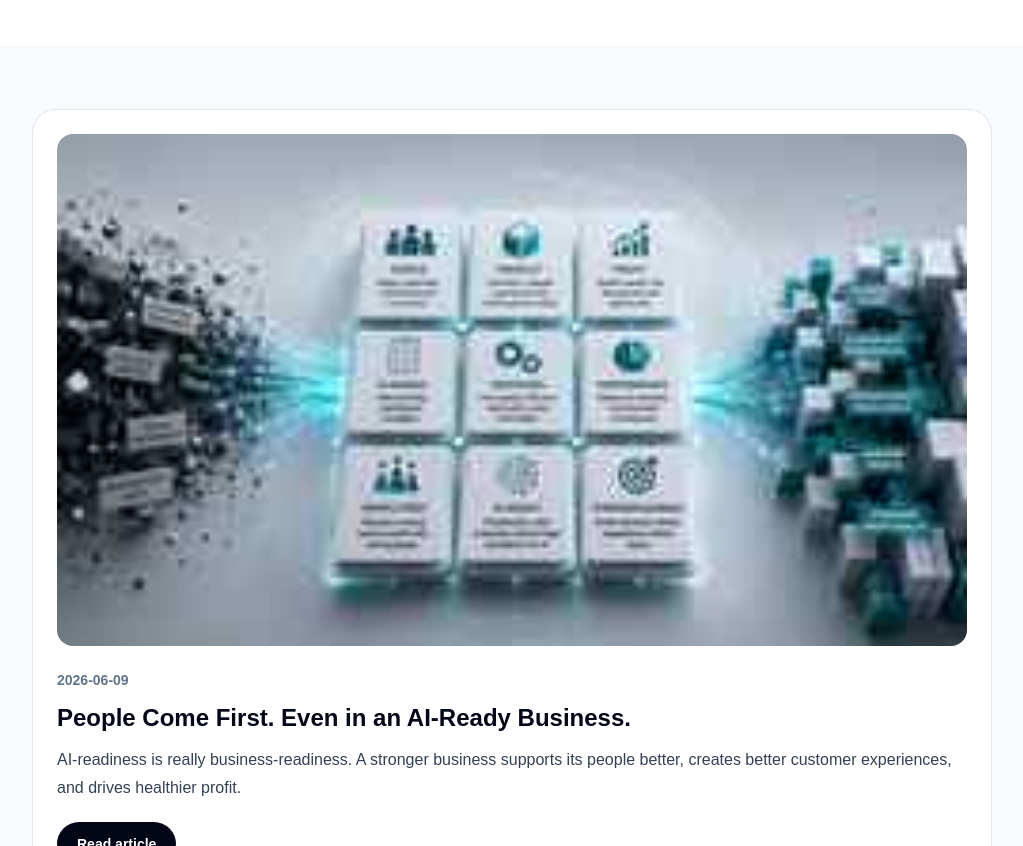
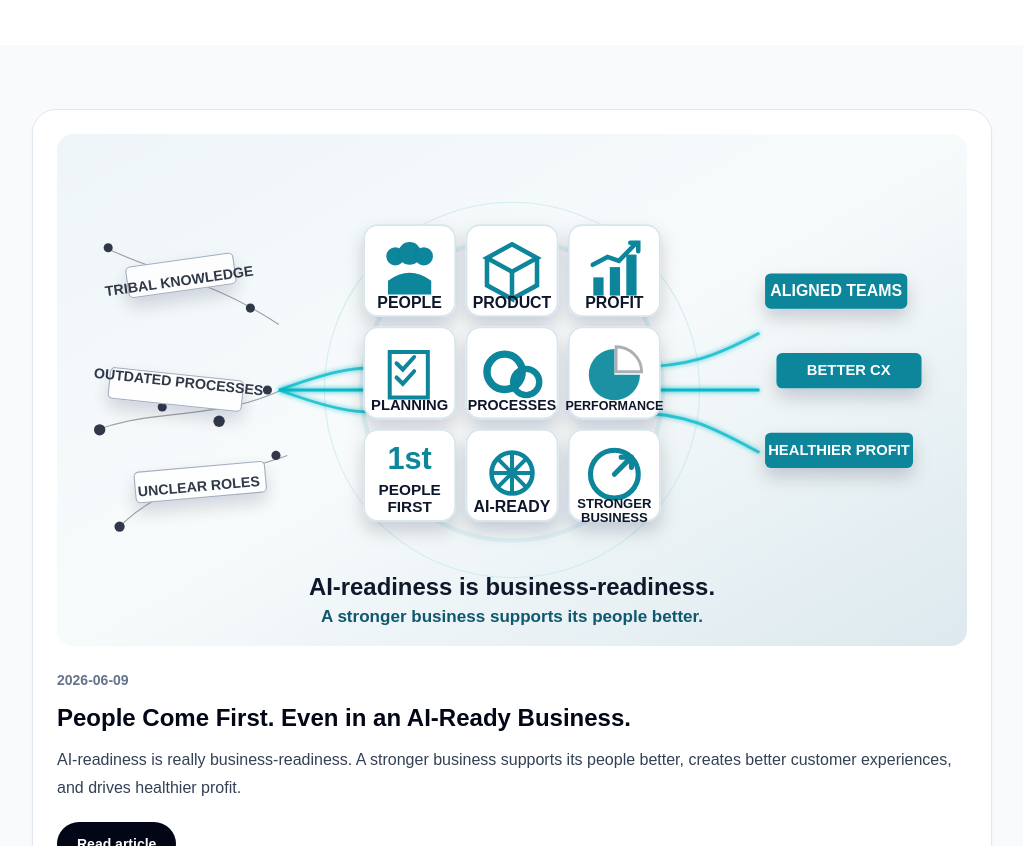
Before and after one commit to brent-prog/3pwebsite, a Next.js app: page /blog in a window 1280 px wide. Shown: the part 560-1406 px from the top of the page, without its empty margins (128-1151 px from the left). Built offline with nearby package versions, Linux system fonts and the light colour scheme.

Commit message:
Use static people first hero image

```diff
--- a/app/blog/page.tsx
+++ b/app/blog/page.tsx
@@ -1,5 +1,4 @@
 import Link from "next/link";
-import peopleFirstHeroImage from "./people-first-even-in-an-ai-ready-business/heroImage";
 
 const posts = [
   {
@@ -8,7 +7,7 @@ const posts = [
     summary:
       "AI-readiness is really business-readiness. A stronger business supports its people better, creates better customer experiences, and drives healthier profit.",
     href: "/blog/people-first-even-in-an-ai-ready-business",
-    image: peopleFirstHeroImage,
+    image: "/blog/people-first-ai-ready-business-hero.svg",
   },
   {
     title: "Building a Better Contact Centre Operating Model",
```
